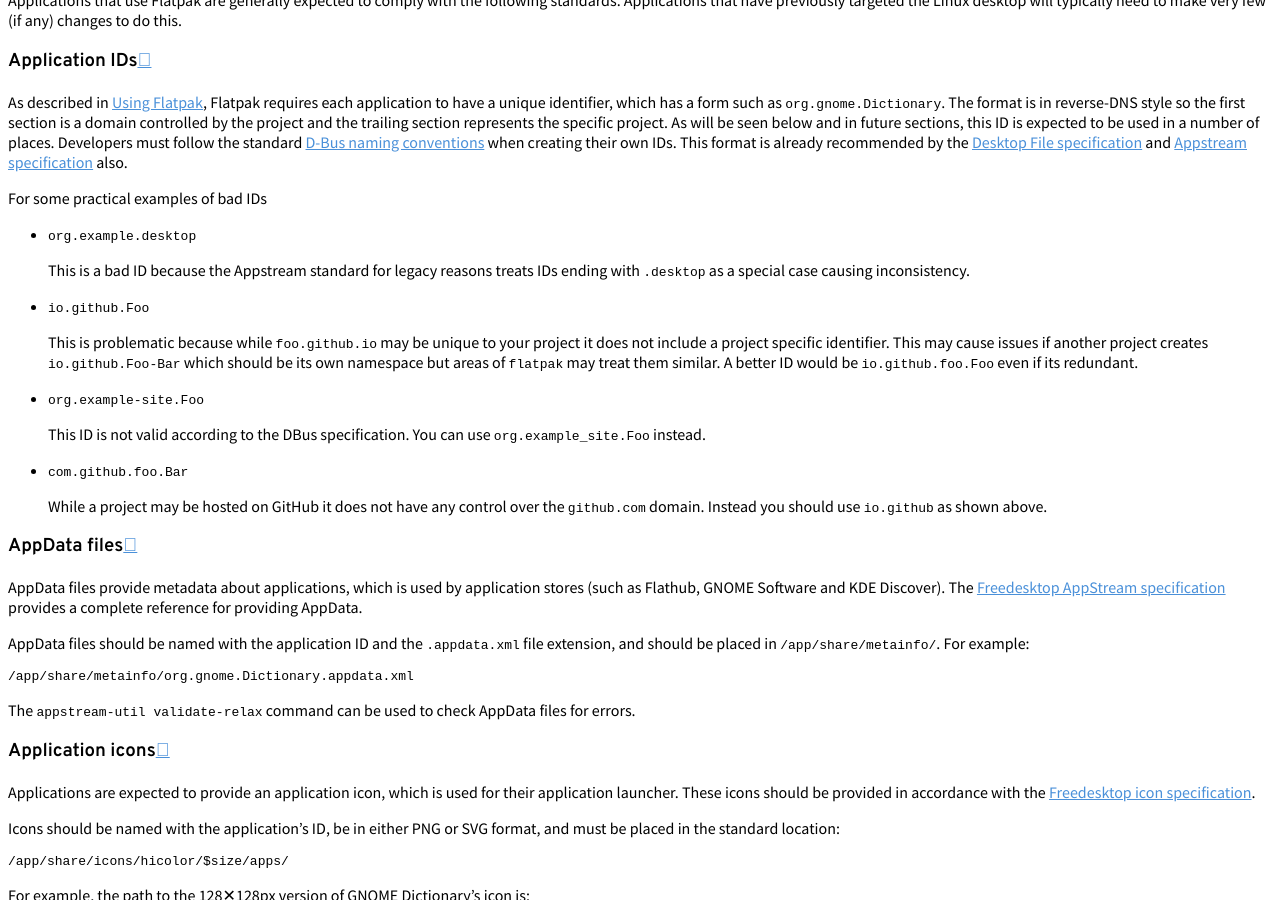
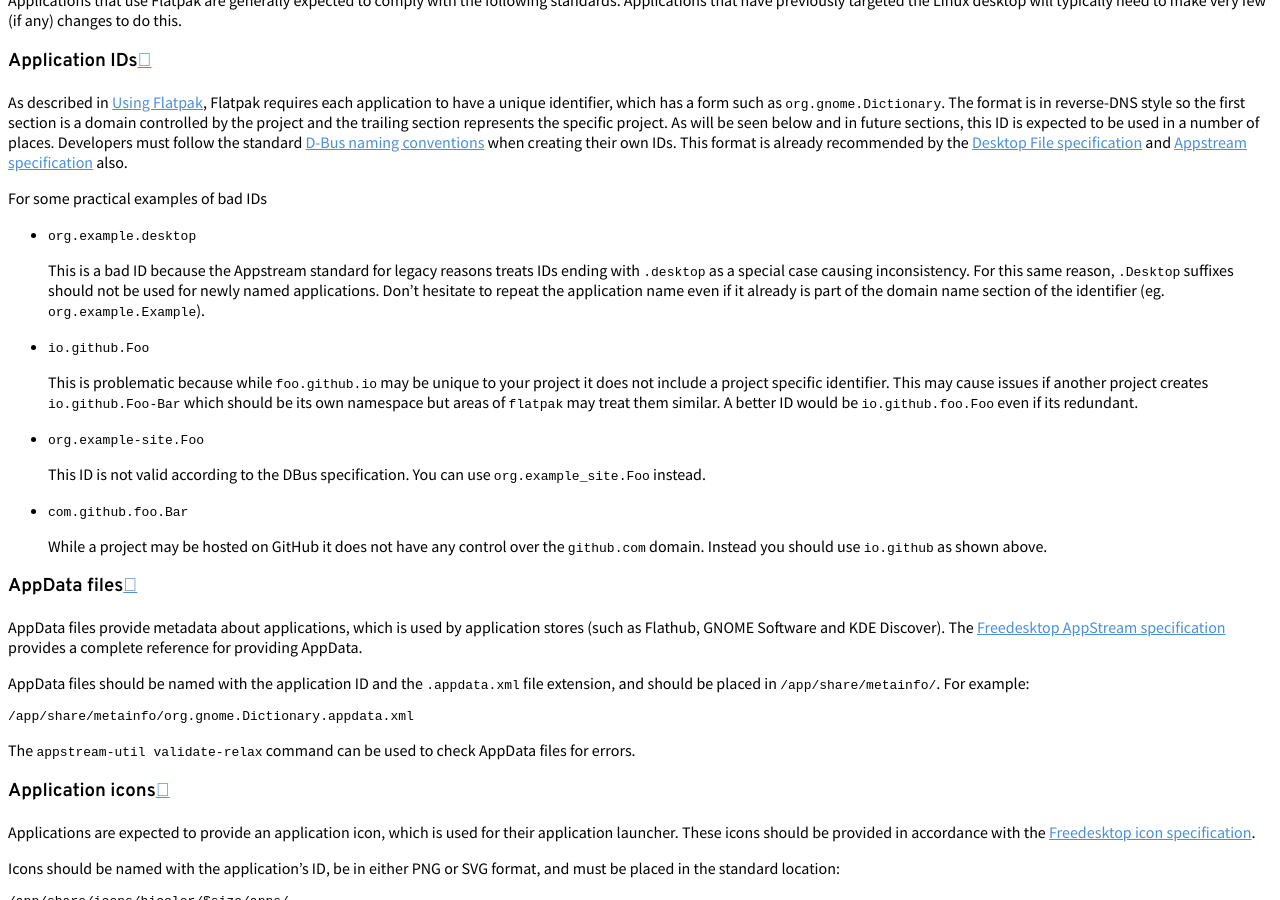
Before and after one commit to flatpak/flatpak-docs, a Sphinx documentation site: the page built from docs/conventions.rst, in a window 1280 px wide and 900 px high, scrolled down 938 px. Built offline with Sphinx 7.4.7 and the Read the Docs theme 2.0.0, drawn with Linux system fonts in a browser that asks for light colours.

Commit message:
Mention that .Desktop IDs are also frowned upon

```diff
--- a/docs/conventions.rst
+++ b/docs/conventions.rst
@@ -40,7 +40,9 @@ For some practical examples of bad IDs
 - ``org.example.desktop``
 
   This is a bad ID because the Appstream standard for legacy reasons treats IDs ending with
-  ``.desktop`` as a special case causing inconsistency.
+  ``.desktop`` as a special case causing inconsistency. For this same reason, ``.Desktop`` suffixes
+  should not be used for newly named applications. Don't hesitate to repeat the application name
+  even if it already is part of the domain name section of the identifier (eg. ``org.example.Example``).
 
 - ``io.github.Foo``
 
```
